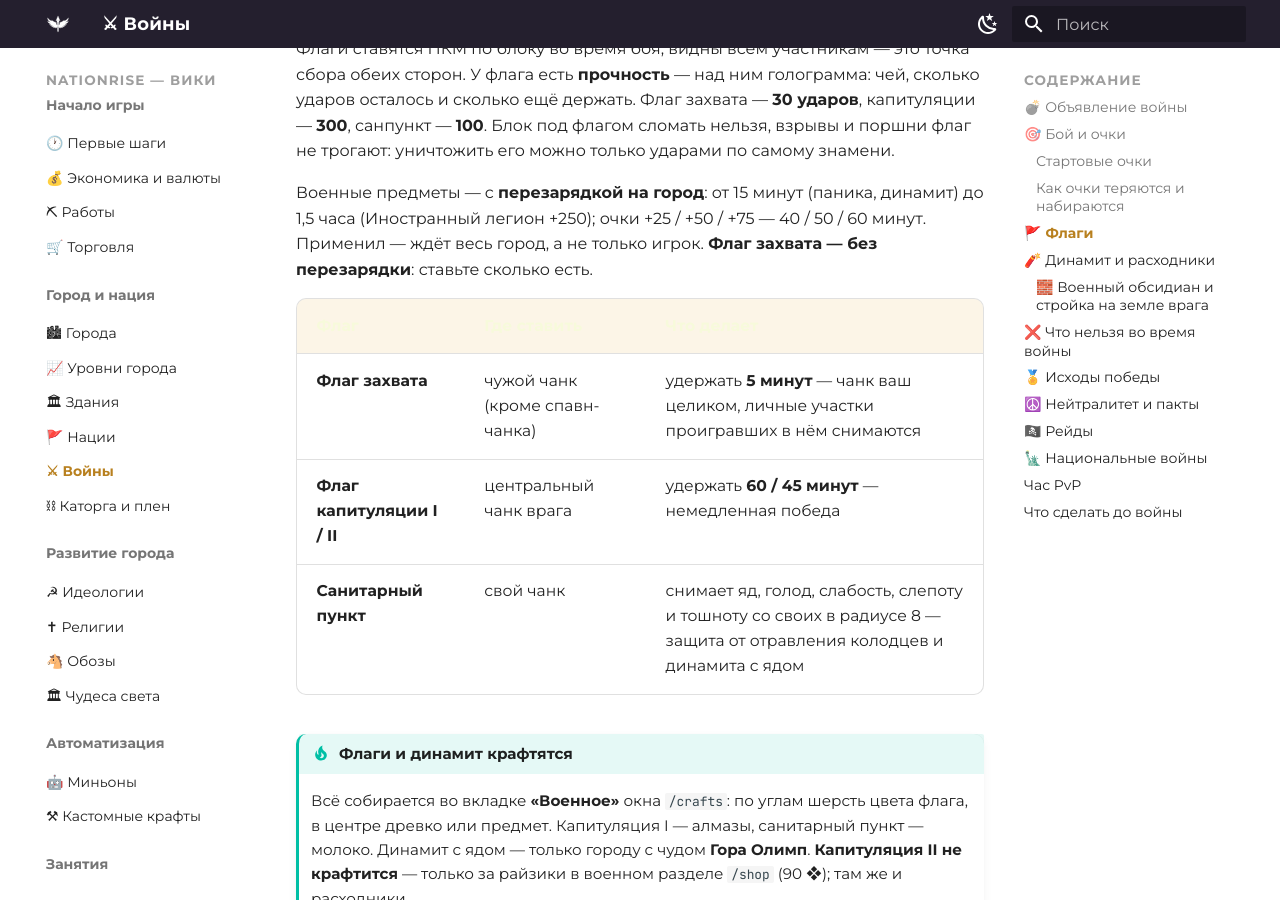
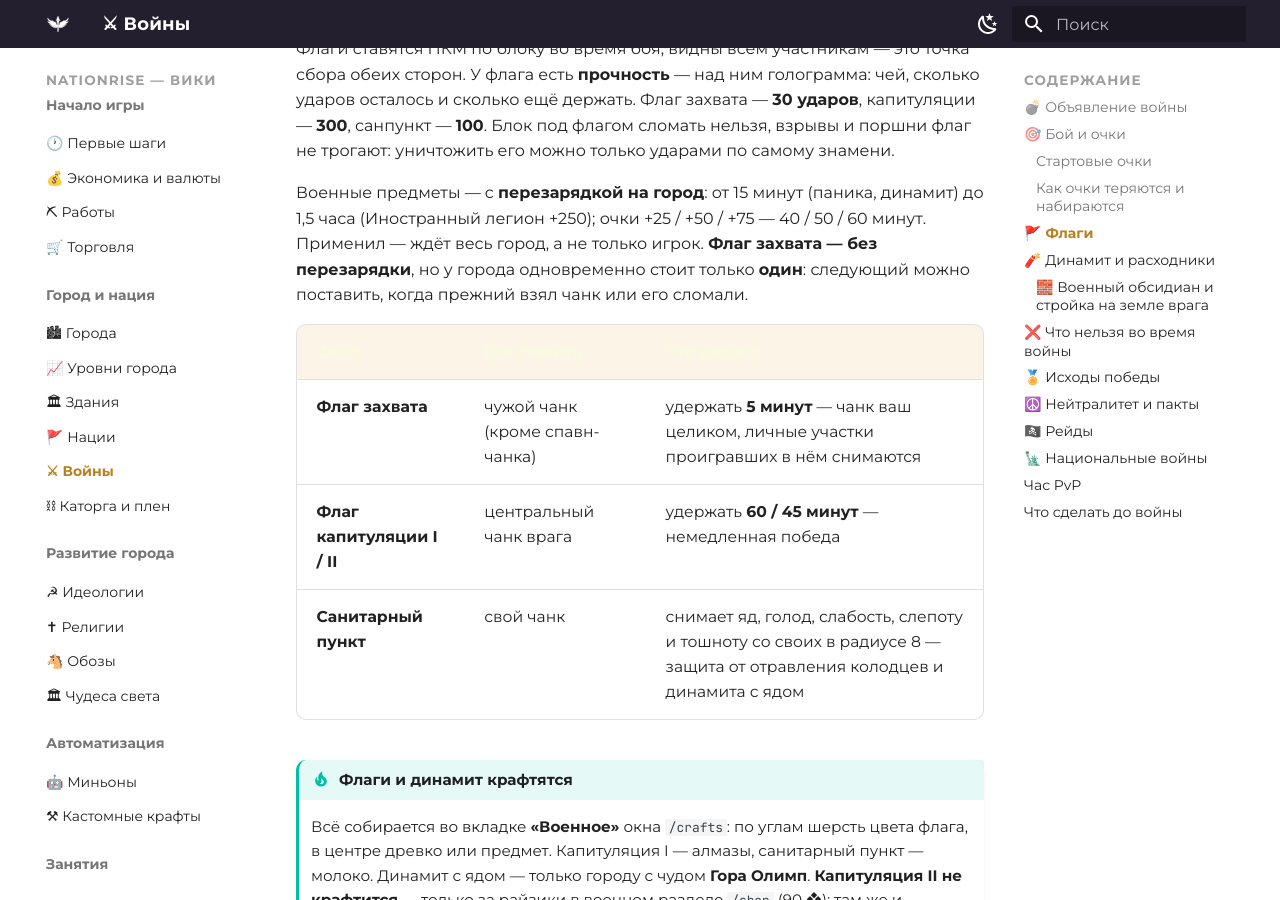
Before and after one commit to zixSSSed/NationRise-Wiki-RU, an MkDocs documentation site: the page built from docs/war.md, in a window 1280 px wide and 900 px high, scrolled down 3352 px. Built offline with MkDocs 1.6.1 and Material for MkDocs 9.7.7, drawn with Linux system fonts in a browser that asks for light colours.

Commit message:
Флаг захвата: у города одновременно только один (перезарядки нет) — war.capture-flag-max-active, по умолчанию 1
Co-Authored-By: Claude Opus 5.5 <noreply@anthropic.com>

```diff
--- a/docs/war.md
+++ b/docs/war.md
@@ -95,7 +95,8 @@
 нельзя, взрывы и поршни флаг не трогают: уничтожить его можно только ударами по самому знамени.
 
 Военные предметы — с **перезарядкой на город**: от 15 минут (паника, динамит)
-до 1,5 часа (Иностранный легион +250); очки +25 / +50 / +75 — 40 / 50 / 60 минут. Применил — ждёт весь город, а не только игрок. **Флаг захвата — без перезарядки**: ставьте сколько есть.
+до 1,5 часа (Иностранный легион +250); очки +25 / +50 / +75 — 40 / 50 / 60 минут. Применил — ждёт весь город, а не только игрок. **Флаг захвата — без перезарядки**, но у города одновременно стоит только **один**: следующий можно
+поставить, когда прежний взял чанк или его сломали.
 
 | Флаг | Где ставить | Что делает |
 |---|---|---|
```
